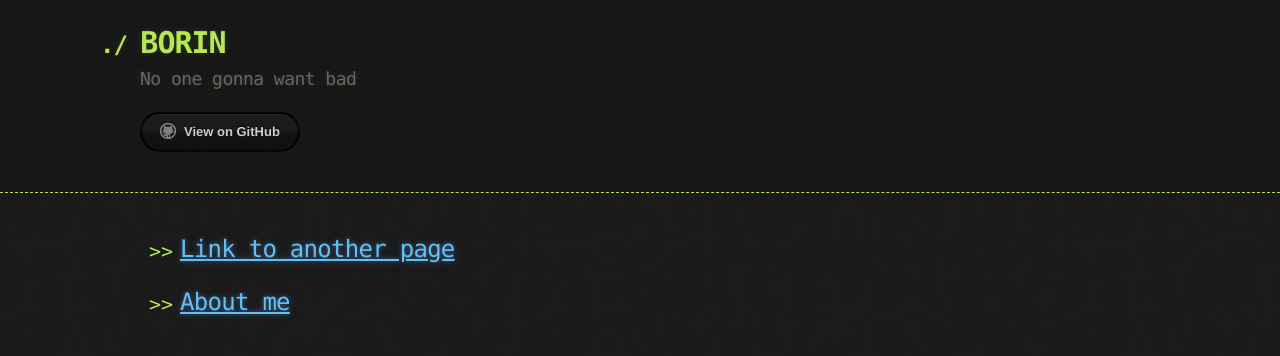
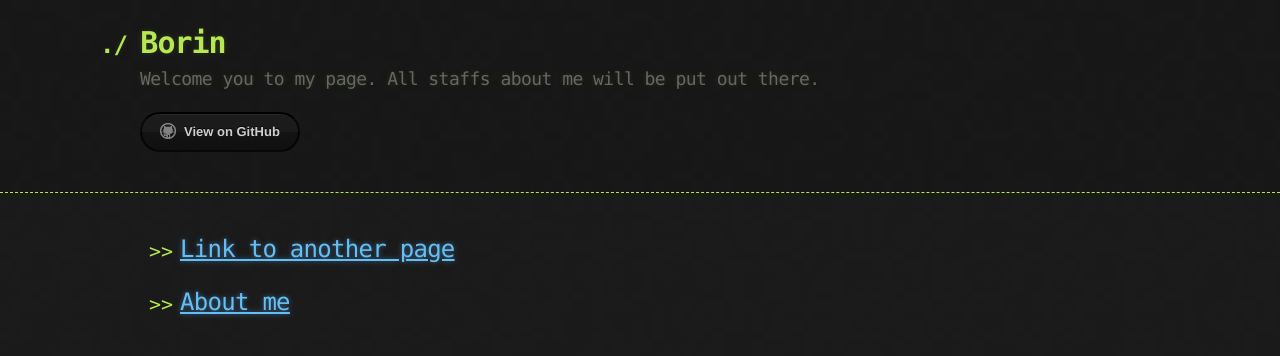
Before and after one commit to borinmin/borinmin.github.io, a Jekyll site: the page built from index.md, in a window 1280 px wide. Shown: the top 356 px of the page. Built offline with Jekyll 4.4.1, drawn with Linux system fonts in a browser that asks for light colours.

Commit message:
Update _config.yml

```diff
--- a/_config.yml
+++ b/_config.yml
@@ -1,5 +1,5 @@
-title: BORIN
-description: No one gonna want bad
+title: Borin
+description: Welcome you to my page. All staffs about me will be put out there.
 show_downloads: false
 google_analytics:
 theme: jekyll-theme-hacker
```
